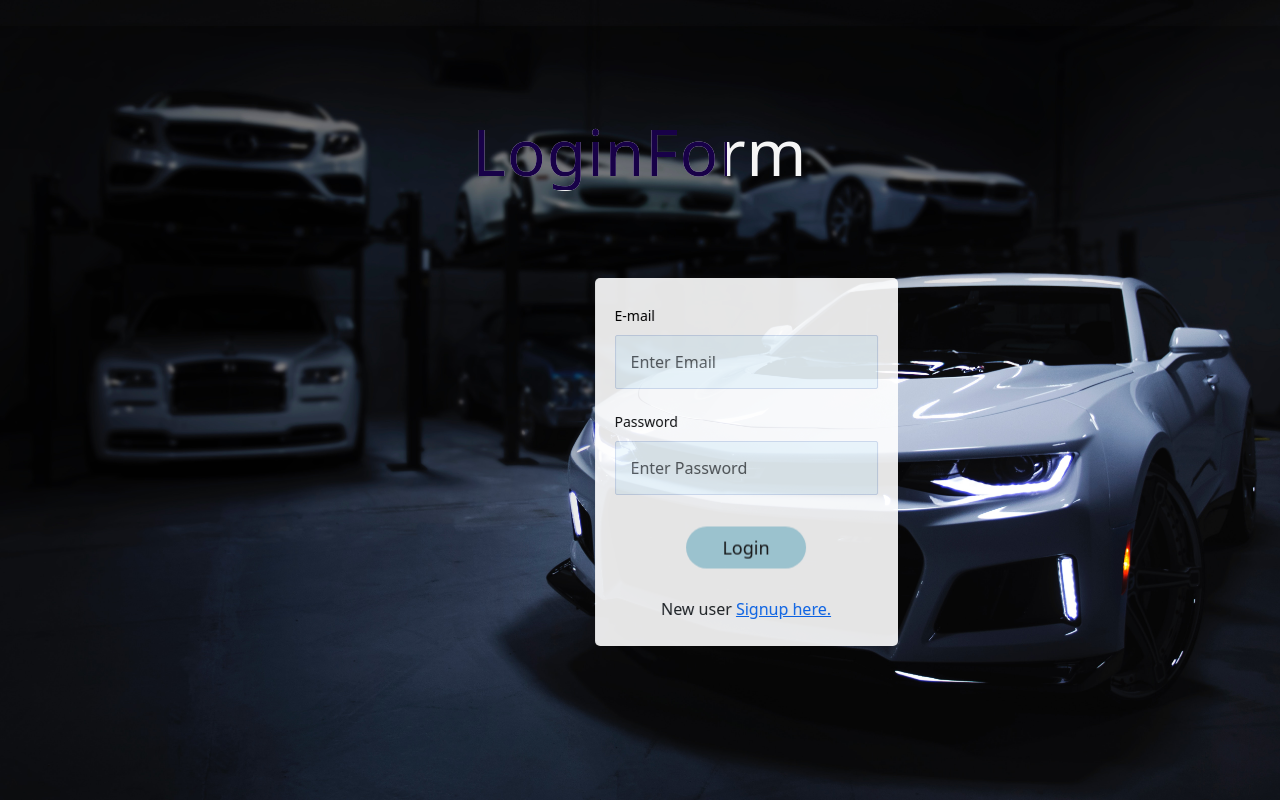
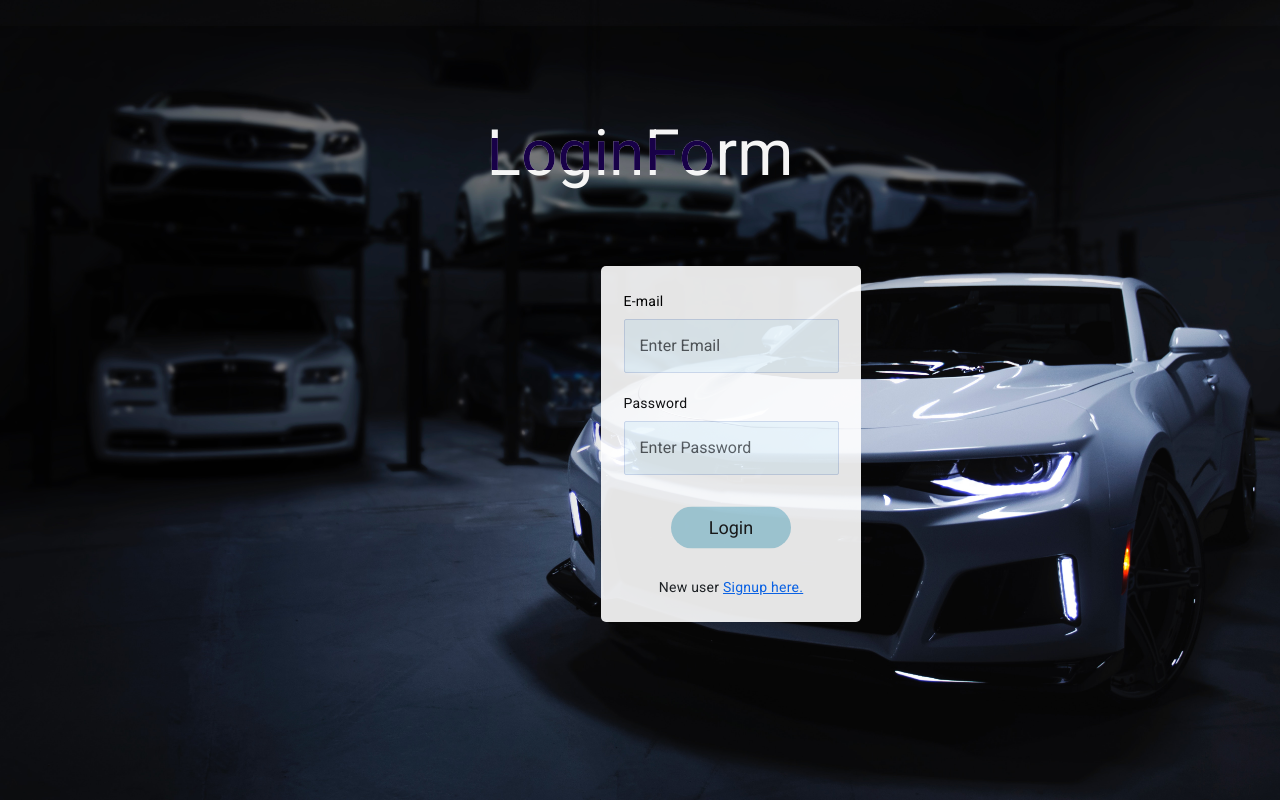
Before and after one commit to GaneshKondapalli2002/Frontend, an Angular app: page / in a window 1280 px wide. Built offline with nearby package versions, Linux system fonts and the light colour scheme.

Commit message:
timeout updated

```diff
--- a/angular.json
+++ b/angular.json
@@ -30,6 +30,7 @@
               "src/assets"
             ],
             "styles": [
+              "@angular/material/prebuilt-themes/indigo-pink.css",
               "src/styles.scss",
               "node_modules/sweetalert2/src/sweetalert2.scss"
             ],
@@ -94,6 +95,7 @@
               "src/assets"
             ],
             "styles": [
+              "@angular/material/prebuilt-themes/indigo-pink.css",
               "src/styles.scss"
             ],
             "scripts": []
--- a/package.json
+++ b/package.json
@@ -11,13 +11,16 @@
   "private": true,
   "dependencies": {
     "@angular/animations": "^15.1.0",
+    "@angular/cdk": "^15.2.9",
     "@angular/common": "^15.1.0",
     "@angular/compiler": "^15.1.0",
     "@angular/core": "^15.1.0",
     "@angular/forms": "^15.1.0",
+    "@angular/material": "^15.2.9",
     "@angular/platform-browser": "^15.1.0",
     "@angular/platform-browser-dynamic": "^15.1.0",
     "@angular/router": "^15.1.0",
+    "@ng-bootstrap/ng-bootstrap": "^16.0.0",
     "bootstrap": "^5.3.2",
     "bootstrap-icons": "^1.11.3",
     "browserify-zlib": "^0.2.0",
--- a/src/app/auth.service.ts
+++ b/src/app/auth.service.ts
@@ -12,7 +12,6 @@ import { Router } from '@angular/router';
 export class AuthService {
   private apiUrl = 'http://localhost:5000';
   private sessionTimer: any;
-  private sessionExpired = new Subject<void>();
 
   constructor(private http: HttpClient, private router: Router) {}
 
@@ -20,9 +19,8 @@ export class AuthService {
     return this.http.post(`${this.apiUrl}/login`, credentials)
       .pipe(
         tap((response: any) => {
-          // set token expiry
           if (response && response.token) {
-            const expiresIn = 15 * 60 * 1000; // 1min expiry
+            const expiresIn = 120 * 1000; // 2 minutes
             const expirationTime = new Date().getTime() + expiresIn;
             localStorage.setItem('token', response.token);
             localStorage.setItem('tokenExpiration', expirationTime.toString());
--- /dev/null
+++ b/src/app/session-expiry-modal/session-expiry-modal.component.html
@@ -0,0 +1 @@
+<p>session-expiry-modal works!</p>
--- a/src/app/session.interceptor.ts
+++ b/src/app/session.interceptor.ts
@@ -8,8 +8,10 @@ import {
     HttpErrorResponse
   } from '@angular/common/http';
   import { Observable, throwError } from 'rxjs';
-import { catchError, timeout, tap } from 'rxjs/operators';
+  import { catchError, timeout} from 'rxjs/operators';
   import { Router } from '@angular/router';
+  import { SessionExpiryModalComponent } from './session-expiry-modal/session-expiry-modal.component';
+  import { NgbModal } from '@ng-bootstrap/ng-bootstrap';
 
   @Injectable()
   export class SessionInterceptor implements HttpInterceptor {
@@ -22,7 +24,7 @@ export class SessionInterceptor implements HttpInterceptor {
 
       // Continue with the request and add a timeout
       return next.handle(clonedRequest).pipe(
-      timeout(60000), // Timeout of 60 seconds
+        timeout(1200000), // Timeout of 120 seconds
         catchError((error: any) => {
           if (error instanceof HttpErrorResponse) {
             if (error.status === 401) {
@@ -41,14 +43,15 @@ export class SessionInterceptor implements HttpInterceptor {
     }
 
     private handleUnauthorizedRequest(): void {
+      alert('Your session has expired. Please log in again.');
       // Clear token and expiration time on logout
       localStorage.removeItem('token');
       localStorage.removeItem('tokenExpiration');
       localStorage.removeItem('user');
+      // Display alert for expired token
+
       // Redirect to login page
       this.router.navigate(['/login']);
-    // Display alert for expired token
-    alert('Your session has expired. Please log in again.');
     }
 
     private handleTimeout(): void {
--- a/src/index.html
+++ b/src/index.html
@@ -9,8 +9,11 @@
   <link rel="stylesheet" href="path/to/bootstrap-icons.css">
   <link rel="stylesheet" href="https://cdn.jsdelivr.net/npm/bootstrap-icons@<latest-version>/font/bootstrap-icons.css">
   <link href="https://cdn.jsdelivr.net/npm/bootstrap@5.3.2/dist/css/bootstrap.min.css" rel="stylesheet" integrity="sha384-T3c6CoIi6uLrA9TneNEoa7RxnatzjcDSCmG1MXxSR1GAsXEV/Dwwykc2MPK8M2HN" crossorigin="anonymous">
+  <link rel="preconnect" href="https://fonts.gstatic.com">
+  <link href="https://fonts.googleapis.com/css2?family=Roboto:wght@300;400;500&display=swap" rel="stylesheet">
+  <link href="https://fonts.googleapis.com/icon?family=Material+Icons" rel="stylesheet">
 </head>
-<body>
+<body class="mat-typography">
   <script src="https://cdn.jsdelivr.net/npm/bootstrap@5.3.2/dist/js/bootstrap.bundle.min.js" integrity="sha384-C6RzsynM9kWDrMNeT87bh95OGNyZPhcTNXj1NW7RuBCsyN/o0jlpcV8Qyq46cDfL" crossorigin="anonymous"></script>  <app-root></app-root>
 </body>
 </html>
--- a/src/styles.scss
+++ b/src/styles.scss
@@ -1 +1,4 @@
 /* You can add global styles to this file, and also import other style files */
+
+html, body { height: 100%; }
+body { margin: 0; font-family: Roboto, "Helvetica Neue", sans-serif; }
```
Also changed, not shown: src/app/app.component.html (+10 -0 lines), src/app/app.module.ts (+7 -4 lines), src/app/session-expiry-modal/session-expiry-modal.component.ts (added, +10 -0 lines), src/app/session-expiry-modal/session-expiry-modal.component.scss (added), 2 other files (tests, documents, lock files or other folders). Lines whose indentation alone changed are shown as unchanged.
